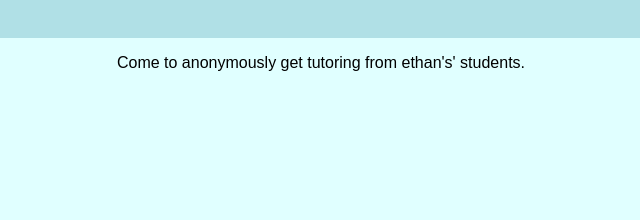
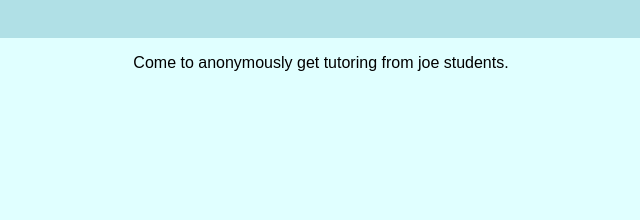
Before and after one commit to PandaGrdn/AnonTutoring, a website: page public/index.html in a window 1280 px wide. Shown: the part 140-360 px from the top of the page, 319-959 px from the left. Drawn offline with Linux system fonts and the light colour scheme.

Commit message:
testing branch

```diff
--- a/public/index.html
+++ b/public/index.html
@@ -24,7 +24,7 @@
     </header>
     <main>
         <section>
-            <p>Come to anonymously get tutoring from ethan's' students.</p>
+            <p>Come to anonymously get tutoring from joe students.</p>
         </section>
     </main>
     <footer>
```
